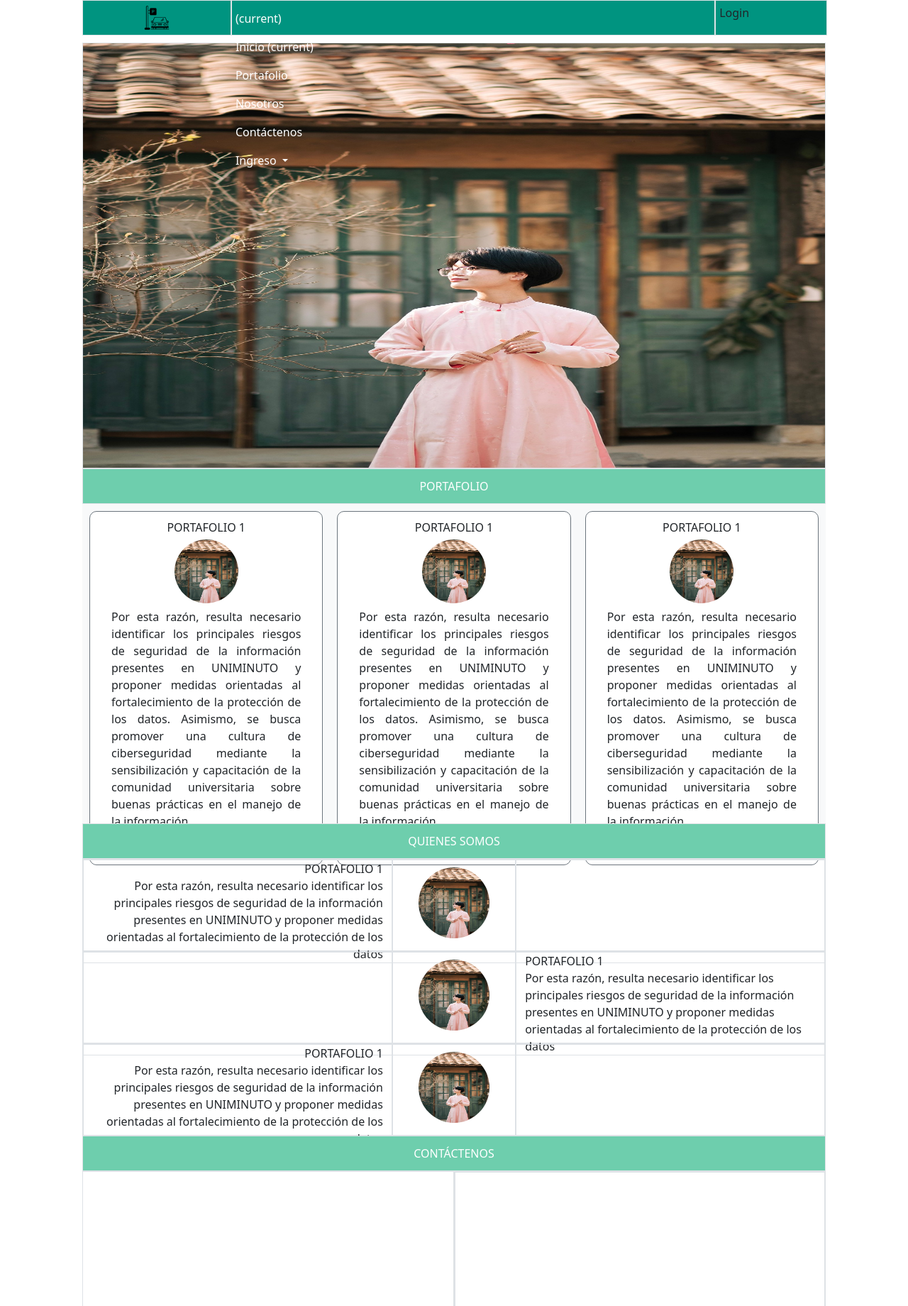
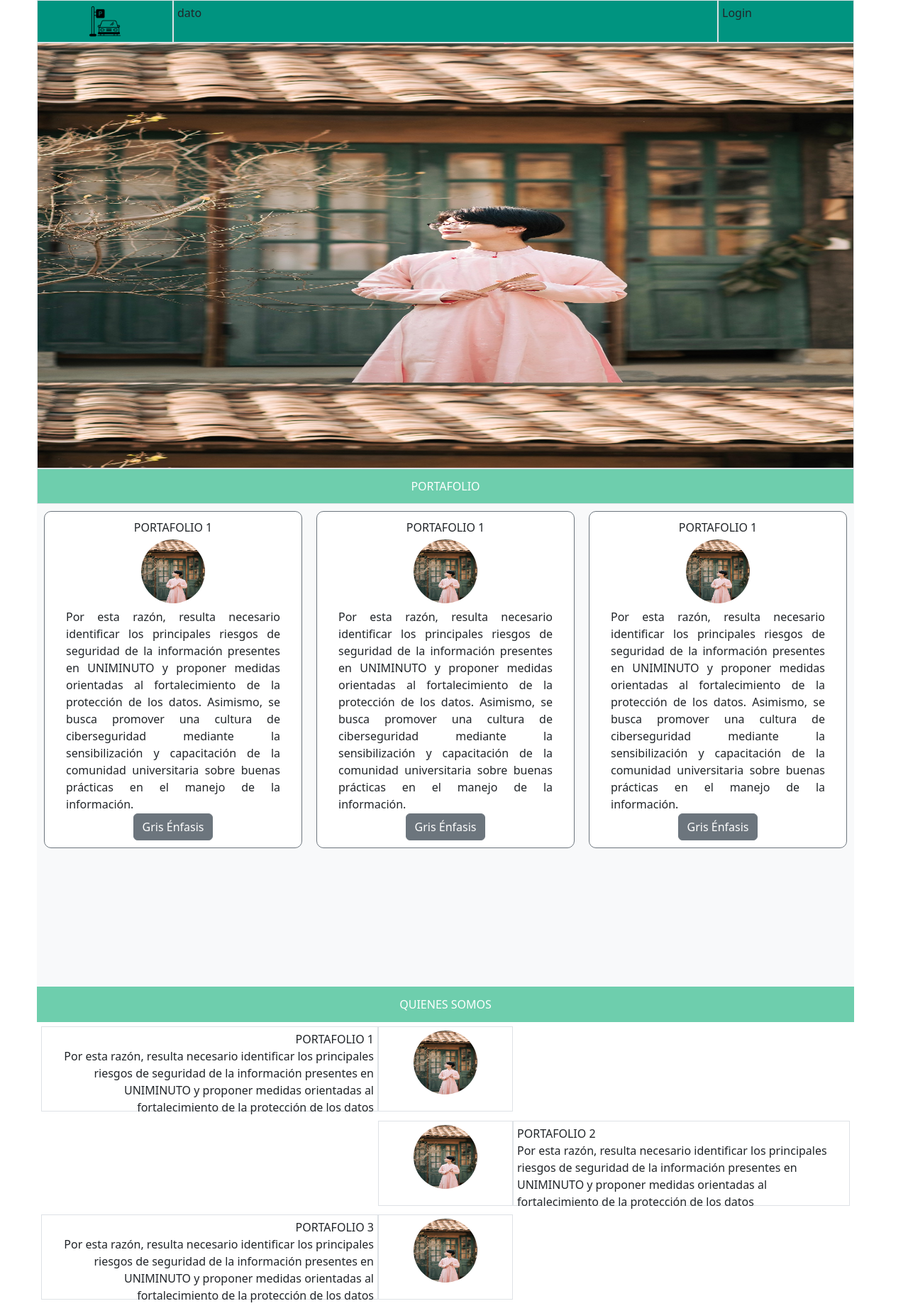
Before and after one commit to danielrojasa-web/Ingeneria-Web, a plain HTML site: page index.html in a window 1280 px wide. Shown: the top 1840 px of the page at 71% size. Drawn offline with Linux system fonts and the light colour scheme.

Commit message:
09 agosto

```diff
--- a/assets/css/styles-bootstrap5.css
+++ b/assets/css/styles-bootstrap5.css
@@ -1,184 +1,218 @@
-*{
+* {
     box-sizing: border-box;
-<<<<<<< HEAD
     margin: 0;
     padding: 0;
 }
+
 /* Clases especiales */
-.titulo{
+.titulo {
     height: 50px;
-    color:white;
+    width: 100%;
+    color: white;
     background-color: #6ECEAD;
-    text-align:center;
+    text-align: center;
     justify-content: center;
     align-items: center;
     display: flex;
 }
 
-.titulo .col{
-    height: 100%;
-}
-/* Contenedor */
-.contenedor{
-    display: flex;
-    flex-flow: column wrap;
-    width: 80%;
-    max-width: 1280px;
-    margin: auto;
-}
-body {
-  /* Añade un margen superior igual o mayor a la altura del nav para que no tape el contenido inicial */
-  padding-top: 60px;
-}
-/* Navegador */
-nav{
-    position: fixed;
-    top: 0;
-    /* left: 0; */
-    width: 82%;
-    height: 60px; /* Define una altura fija */
-    z-index: 1000; /* Asegura que quede por encima de otros elementos */
-    background-color: #009480;
-
+.titulo .col {
+    height: 20%;
 }
 
-.logo{
+/* Navegador */
+nav {
+    width: 100%;
+    /* position: fixed;
+    top: 0;
+    /* left: 10%; */
+    height: 60px;
+    /* Define una altura fija */
+    z-index: 1000;
+    /* Asegura que quede por encima de otros elementos*/
+    align-items: center;
+    background-color: #009480;
+}
+
+
+.logo {
     height: 100%;
     padding: 5px;
     text-align: center;
 }
 
-.logo img{
+.logo img {
     height: 100%;
 }
 
-.menu{
-    height: 100%;
-    padding: 5px;
-}
-.login{
+.menu {
     height: 100%;
     padding: 5px;
 }
 
+.login {
+    height: 100%;
+    padding: 5px;
+}
 
-section{
+/* Contenedor */
+.contenedor {
+    display: flex;
+    flex-flow: column wrap;
+    width: 90%;
+    max-width: 1280px;
+    margin: auto;
+    /* border: 2px solid red; */
+    display: flex;
+    flex-direction: column;
+    /* Apila los elementos uno abajo del otro */
+}
+
+body {
+    /* Añade un margen superior igual o mayor a la altura del nav para que no tape el contenido inicial */
+    /* padding-top: 60px; */
+}
+
+
+section {
     height: 390px;
 }
-header{
+
+header {
     height: 600px;
     background-image: url("../img/fondo.jpg");
-    background-size: 100% 100%;
+    background-size: 100% 80%;
     background-attachment: fixed;
 }
-.portafolio{
-    background-color:#F8F9FA;
-    height: 450px;
+
+.portafolio {
+    background-color: #F8F9FA;
+    height: 680px;
+    width: 100%;
 }
-.portafolio .port-col{
+
+.portafolio .port-col {
     padding: 10px;
     text-align: center;
 }
-.portafolio img{
+
+.portafolio img {
     padding: 5px;
     width: 100px;
     height: 100px;
     border-radius: 50%;
 
 }
-.dato{
+
+.dato {
     padding: 10px;
     background-color: white;
     border: 1px solid #6C757D;
     border-radius: 10px;
 }
-.campo{
+
+.campo {
     padding: 2px 20px 1px 20px;
     text-align: justify;
     justify-content: center;
-    background-color: rgb(255,255,255);
+    background-color: rgb(255, 255, 255);
 }
-.portafolio vinculo{
+
+.portafolio vinculo {
     width: 50px;
-    color: rgb(0,0,255);
+    color: rgb(0, 0, 255);
     background-color: #6C757D;
     text-align: center;
     justify-content: center;
     display: flex;
 }
-
-.nos-fila{
+.nosotros{
+  padding: 1px;
+    /* background-color: red; */
+    height: 400px;
+    display: flex;
+}
+.nos-fila {
     height: 130px;
     text-align: center;
+    width:100%;
+    display: flex;
+    padding:5px;
 }
-.cont-col-fila-arr{
+.nos-fila-col-ext{
+    padding: 5px;
+}
+.nos-fila-col-cnt img {
+    padding: 5px;
+    width: 100px;
+    height: 100px;
+    border-radius: 50%;
+}
+
+.cont-col-fila-arr {
     height: 70%;
 }
-.cont-col-fila-abj{
+
+.cont-col-fila-abj {
     height: 30%;
 }
-.nos-fila-col-cnt img{
-    padding: 10px;
-    width: 120px;
-    height: 120px;
-    border-radius: 50%;
-}
-footer{
+
+
+footer {
     height: 60px;
     justify-content: right;
     text-align: right;
     display: flex;
-    color:white;
+    color: white;
     background-color: #343A40;
 }
 
+/*TABLET*/
 @media (max-width: 992px) {
-    .contenedor{
-        width: 100%!important;
+
+    .contenedor {
+        width: 100% !important;
+    }
+
+    .portafolio {
+        height: 800px;
+    }
+    .nosotros{
+        height: 800PX;
+        float: left;
+
+    }
+  .nos-fila {
+        height: 200px;
+
     }
 }
-=======
-    margin:0;
-    padding: 0;
-}
-/*Clases especiales*/
 
-.titulo{
-    height:50px;
-}
-.titulo .col{
-    height: 100%;
+/*CELULARES*/
+@media (max-width: 767.98px) {
+
+    .contenedor {
+        width: 100% !important;
     }
 
-/*Contenedor*/
-.contenedor{
-    display:flex;
-    width: 80%;
-    flex-flow: column wrap;
-    max-width: 1280px;
-    margin:auto;
+    .portafolio {
+        height: 1100px;
     }
-/*Navegador*/
-nav{
-    display:flex;
-    height: 50px;
+  .nosotros {
+        height: 800px;
+        float:left;
+
+    }
 }
 
-.logo{
-    flex: 20%;
-    height: 100%;
-    padding:5px;
+/*EXTRA SMALL*/
+@media (max-width:575.98px) {
+
+    .contenedor {
+        width: 100% !important;
     }
-.menu{
-    flex: 65%;
-    height: 100%;
-    padding: 5px;
 
+    .portafolio {
+        height: 1400px;
     }
-.login{
-    flex: 15%;
-    height: 100%;
-    padding: 5px;
-
 }
->>>>>>> ec47381e3a66392d24647a0e961fd2c110469677
--- a/index.html
+++ b/index.html
@@ -4,130 +4,135 @@
 <head>
     <meta charset="UTF-8">
     <meta name="viewport" content="width=device-width, initial-scale=1.0">
-    <title>Document</title>
+    <title>Pagina Principal</title>
     <!-- <link rel="stylesheet" href="assets/css/styles-box.css"> -->
 
     <!-- <link rel="stylesheet" href="assets/css/styles-flexbox.css"> -->
     <link rel="stylesheet" href="assets/css/bootstrap.css">
     <link rel="stylesheet" href="assets/css/styles-bootstrap5.css">
 </head>
+
 <body>
-    <!-- Contenedor -->
-     <div class="contenedor container-fluid-md">
+    <!-- Contenedor  -->
+    <div class="contenedor container-fluid-md ">
         <nav class="row">
-            <div class="col-md-2 col-sm-12 logo border">
+            <div class=" col-md-2 col-sm-12 logo border">
                 <img src="assets/img/logo.png" alt="Logo cargue" />
             </div>
-            <div class="col-md-8 col-sm-10 menu border"><div class="navbar-collapse collapse show" id="navbarSupportedContent" style="">
-						<ul class="navbar-nav mr-auto">
-							<li class="nav-item active">
-								<a class="nav-link text-white" href="#"><span class="sr-only">(current)</span></a>
-							</li>
-						</ul>
-						<ul class="navbar-nav">
-							<li class="nav-item active">
-								<a class="nav-link text-white ocul-navbar" href="#">Inicio <span class="sr-only">(current)</span></a>
-							</li>
-						</ul>
-						<ul class="navbar-nav">
-							<li class="nav-item">
-								<a class="nav-link text-white ocul-navbar" href="#portafolio">Portafolio</a>
-							</li>
-							<li class="nav-item">
-								<a class="nav-link text-white ocul-navbar" href="#nosotros">Nosotros</a>
-							</li>
-							<li class="nav-item">
-								<a class="nav-link text-white ocul-navbar" href="#contactenos">Contáctenos</a>
-							</li>
-							<li class="nav-item dropdown">
-								<a class="nav-link dropdown-toggle text-white" href="#" id="navbarDropdown" role="button" data-toggle="dropdown" aria-haspopup="true" aria-expanded="false">
-									Ingreso
-								</a>
-								<div class="dropdown-menu dropdown-menu-right" aria-labelledby="navbarDropdown">
-									<a class="dropdown-item ocul-navbar" data-toggle="modal" data-target="#registro" href="#">Registro</a>
-									<a class="dropdown-item ocul-navbar" href="#" data-toggle="modal" data-target="#iniciar-sesion">Iniciar Sesión</a>
-								</div>
-							</li>
-						</ul>
-					</div>
+            <div class=" col-md-8 col-sm-8 menu border">dato
+                <!-- Menú de navegación -->
+                <!-- <nav class="nav row">
+                    <a class="text-white nav-link col-3" href="#">Inicio <span class="sr-only">(current)</span></a>
+                    <a class="text-white nav-link col-3" href="#portafolio">Portafolio</a>
+                    <a class="text-white nav-link col-3" href="#nosotros">Nosotros</a>
+                    <a class="text-white nav-link col-3 " href="#contacto">Contáctenos</a>
+                </nav>  -->
             </div>
-            <div class="col-md-2 col-sm-2 login border">Login</div>
+            <div class="col-md-2 col-sm-4 login border">Login</div>
         </nav>
+
         <!-- HEADER ENCABEZADO DONDE ESTA LA IMAGEN PRINCIPAL -->
-        <header class="row border"></header>
-        <div class="titulo row border">PORTAFOLIO</div>
+        <header class="row col-md-12 col-12 col-sm-12 border"></header>
 
-        <section class="row portafolio">
-            <div class="col-4 port-col ">
+        <div class="titulo row col-12 col-sd-12 col-md-12 col-lg-12 border">PORTAFOLIO</div>
+
+        <section id="portafolio" class="portafolio row">
+            <div class="col-12 col-sm-12 col-md-6 col-lg-4 port-col ">
                 <div class="row-4 dato"><a>PORTAFOLIO 1</a><br>
                     <img src="assets/img/fondo.jpg" alt="Imagen Portafolio" />
-                    <div class="campo">Por esta razón, resulta necesario identificar los principales riesgos de seguridad de la información presentes en UNIMINUTO y proponer medidas orientadas al fortalecimiento de la protección de los datos. Asimismo, se busca promover una cultura de ciberseguridad mediante la sensibilización y capacitación de la comunidad universitaria sobre buenas prácticas en el manejo de la información.</div>
+                    <div class="campo">Por esta razón, resulta necesario identificar los principales riesgos de
+                        seguridad de la información presentes en UNIMINUTO y proponer medidas orientadas al
+                        fortalecimiento de la protección de los datos. Asimismo, se busca promover una cultura de
+                        ciberseguridad mediante la sensibilización y capacitación de la comunidad universitaria sobre
+                        buenas prácticas en el manejo de la información.</div>
                     <button type="button" class="btn btn-secondary text-white">Gris Énfasis</button>
                 </div>
             </div>
-            <div class="col-4 port-col ">
-               <div class="row-4 dato"><a>PORTAFOLIO 1</a><br>
+            <div class="col-12 col-sm-12 col-md-6 col-lg-4  port-col ">
+                <div class="row-4 dato"><a>PORTAFOLIO 1</a><br>
                     <img src="assets/img/fondo.jpg" alt="Imagen Portafolio" />
-                    <div class="campo">Por esta razón, resulta necesario identificar los principales riesgos de seguridad de la información presentes en UNIMINUTO y proponer medidas orientadas al fortalecimiento de la protección de los datos. Asimismo, se busca promover una cultura de ciberseguridad mediante la sensibilización y capacitación de la comunidad universitaria sobre buenas prácticas en el manejo de la información.</div>
+                    <div class="campo">Por esta razón, resulta necesario identificar los principales riesgos de
+                        seguridad de la información presentes en UNIMINUTO y proponer medidas orientadas al
+                        fortalecimiento de la protección de los datos. Asimismo, se busca promover una cultura de
+                        ciberseguridad mediante la sensibilización y capacitación de la comunidad universitaria sobre
+                        buenas prácticas en el manejo de la información.</div>
                     <button type="button" class="btn btn-secondary text-white">Gris Énfasis</button>
                 </div>
             </div>
-            <div class="col-4 port-col ">
-               <div class="row-4 dato"><a>PORTAFOLIO 1</a><br>
+            <div class="col-12 col-sm-12 col-md-12 col-lg-4  port-col  ">
+                <div class="row-4 dato"><a>PORTAFOLIO 1</a><br>
                     <img src="assets/img/fondo.jpg" alt="Imagen Portafolio" />
-                    <div class="campo">Por esta razón, resulta necesario identificar los principales riesgos de seguridad de la información presentes en UNIMINUTO y proponer medidas orientadas al fortalecimiento de la protección de los datos. Asimismo, se busca promover una cultura de ciberseguridad mediante la sensibilización y capacitación de la comunidad universitaria sobre buenas prácticas en el manejo de la información.</div>
+                    <div class="campo">Por esta razón, resulta necesario identificar los principales riesgos de
+                        seguridad de la información presentes en UNIMINUTO y proponer medidas orientadas al
+                        fortalecimiento de la protección de los datos. Asimismo, se busca promover una cultura de
+                        ciberseguridad mediante la sensibilización y capacitación de la comunidad universitaria sobre
+                        buenas prácticas en el manejo de la información.</div>
                     <button type="button" class="btn btn-secondary text-white">Gris Énfasis</button>
                 </div>
             </div>
         </section>
 
-        <div class="row titulo border">QUIENES SOMOS</div>
+        <div class="row titulo ">QUIENES SOMOS</div>
 
-        <section class="nosotros">
-            <div class="row nos-fila border">
-                <div class="col-5 nos-fila-col-ext border">
+        <section class="row col-sm-12 col-md-12 col-lg-12 nosotros " id="nosotros">
+
+            <!-- QUIENES SOMOS UNO -->
+            <div class="col-12 col-sm-12 col-md-12 col-lg-12 nos-fila ">
+                <div class="col-10 col-sm-10 col-md-9 col-lg-5 nos-fila-col-ext border">
                     <div class="text-end"><a>PORTAFOLIO 1</a></div>
-                    <div class="text-end">Por esta razón, resulta necesario identificar los principales riesgos de seguridad de la información presentes en UNIMINUTO y proponer medidas orientadas al fortalecimiento de la protección de los datos</div>
+                    <div class="text-end">Por esta razón, resulta necesario identificar los principales riesgos de
+                        seguridad de la información presentes en UNIMINUTO y proponer medidas orientadas al
+                        fortalecimiento de la protección de los datos</div>
                 </div>
-                <div class="col-2 nos-fila-col-cnt border">
+                <div class=" col-2 col-sm-2 col-md-3 col-lg-2 nos-fila-col-cnt border ">
                     <img src="assets/img/fondo.jpg" alt="Imagen Portafolio" />
                 </div>
-                <div class="col-5 nos-fila-col-ext border"></div>
+                <div class=" col-0 col-sm-0 col-md-0 col-lg-5 nos-fila-col-ext "></div>
             </div>
-            <div class="row nos-fila border">
-                <div class="col-5 nos-fila-col-ext border"></div>
-                <div class="col-2 nos-fila-col-cnt border">
+            <!-- QUIENES SOMOS DOS -->
+            <div class="col-12 col-sm-12 col-md-12 col-lg-12 nos-fila ">
+                <div class="col-0 col-sm-0 col-md-0 col-lg-5 nos-fila-col-ext ">
+
+                </div>
+                <div class=" col-2 col-sm-2 col-md-3 col-lg-2 nos-fila-col-cnt border">
                     <img src="assets/img/fondo.jpg" alt="Imagen Portafolio" />
                 </div>
-                <div class="col-5 nos-fila-col-ext border">
-                    <div class="text-start"><a>PORTAFOLIO 1</a></div>
-                    <div class="text-start">Por esta razón, resulta necesario identificar los principales riesgos de seguridad de la información presentes en UNIMINUTO y proponer medidas orientadas al fortalecimiento de la protección de los datos</div>
+                <div class=" col-10 col-sm-10 col-md-9 col-lg-5 nos-fila-col-ext border">  <div class="text-start"><a>PORTAFOLIO 2</a></div>
+                    <div class="text-start">Por esta razón, resulta necesario identificar los principales riesgos de
+                        seguridad de la información presentes en UNIMINUTO y proponer medidas orientadas al
+                        fortalecimiento de la protección de los datos</div></div>
+            </div>
+            <!-- QUIENES SOMOS TRES -->
+            <div class="col-12 col-sm-12 col-md-12 col-lg-12 nos-fila ">
+                <div class="col-10 col-sm-10 col-md-9 col-lg-5 nos-fila-col-ext border">
+                    <div class="text-end"><a>PORTAFOLIO 3</a></div>
+                    <div class="text-end">Por esta razón, resulta necesario identificar los principales riesgos de
+                        seguridad de la información presentes en UNIMINUTO y proponer medidas orientadas al
+                        fortalecimiento de la protección de los datos</div>
                 </div>
-            </div>
-            <div class="row nos-fila border">
-                <div class="col-5 nos-fila-col-ext border">
-                    <div class="text-end"><a>PORTAFOLIO 1</a></div>
-                    <div class="text-end">Por esta razón, resulta necesario identificar los principales riesgos de seguridad de la información presentes en UNIMINUTO y proponer medidas orientadas al fortalecimiento de la protección de los datos</div>
-                </div>
-                <div class="col-2 nos-fila-col-cnt border">
+                <div class=" col-2 col-sm-2 col-md-3 col-lg-2 nos-fila-col-cnt border ">
                     <img src="assets/img/fondo.jpg" alt="Imagen Portafolio" />
                 </div>
-                <div class="col-5 nos-fila-col-ext border"></div>
+                <div class=" col-0 col-sm-0 col-md-0 col-lg-5 nos-fila-col-ext "></div>
             </div>
         </section>
-        <div class="row titulo border text-center">CONTÁCTENOS</div>
-        <section class="row contacto">
+
+        <div class="row titulo  col-12 col-sd-12 col-md-12 col-lg-12 border text-center">CONTÁCTENOS</div>
+
+        <section class="row  col-12 col-sd-12 col-md-12 col-lg-12 contacto" id="contacto">
             <div class="col-6 cont-col border"></div>
             <div class="col-6 cont-col border p-0">
                 <div class="col-12 cont-col-fila-arr border"></div>
                 <div class="col-12 cont-col-fila-abj border"></div>
             </div>
         </section>
-        <footer class="row border ">@Copyright - 2026<br>Todos los derechos reservados a Daniel Rojas</be></footer>
-     </div>
+        <footer class="row  col-12 col-sd-12 col-md-12 col-lg-12 border ">@Copyright - 2026<br>Todos los derechos reservados a Daniel Rojas</be>
+        </footer>
+    </div>
 
-    <script src="assets/js/scripts.js"></script>    <!-- Enlace al script en la otra carpeta (js/) -->
+    <script src="assets/js/scripts.js"></script> <!-- Enlace al script en la otra carpeta (js/) -->
     <script src="assets/js/bootstrap.bundle.js"></script>
     <script src="assets/js/scripts.js"></script>
 </body>
+
 </html>
```
Lines whose indentation alone changed are shown as unchanged.
